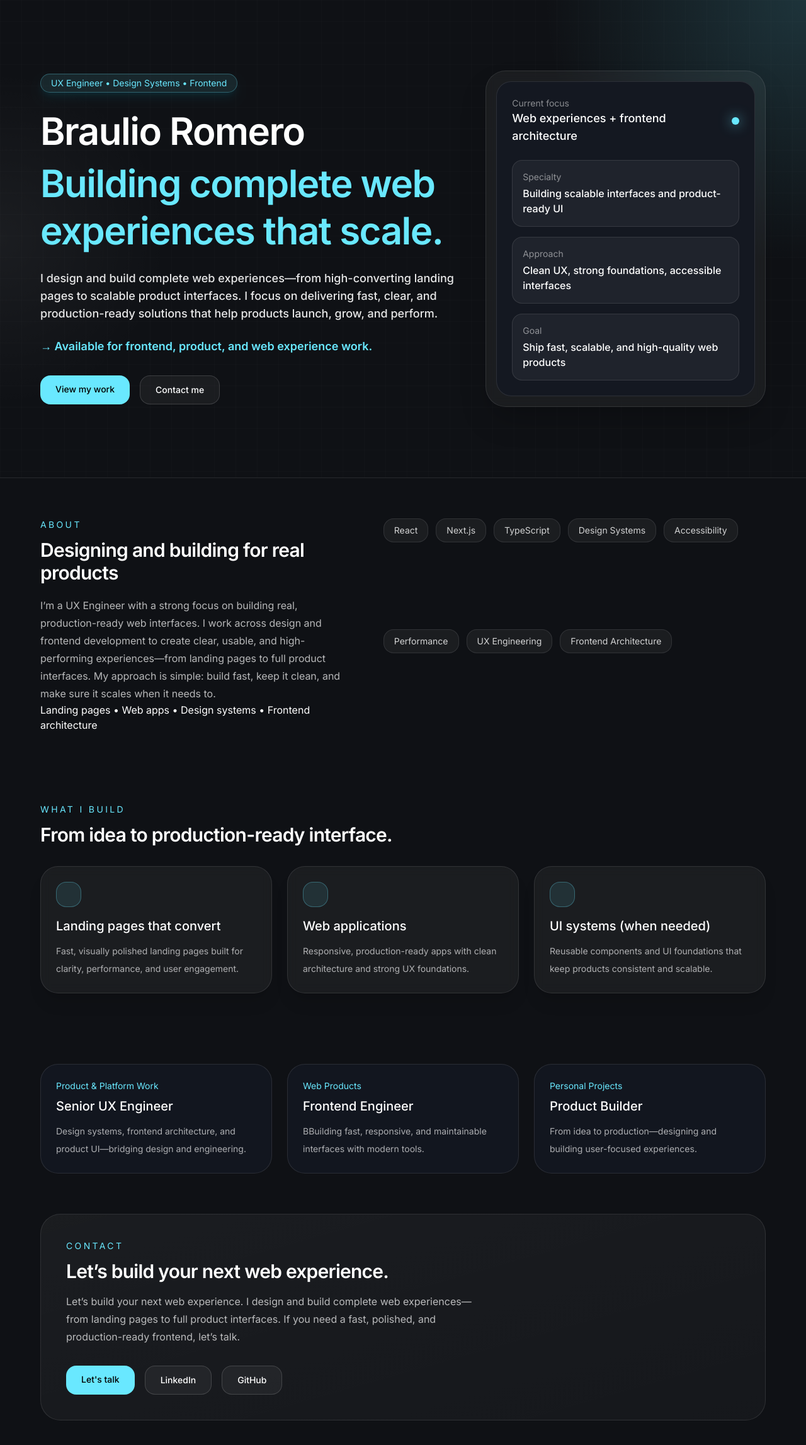
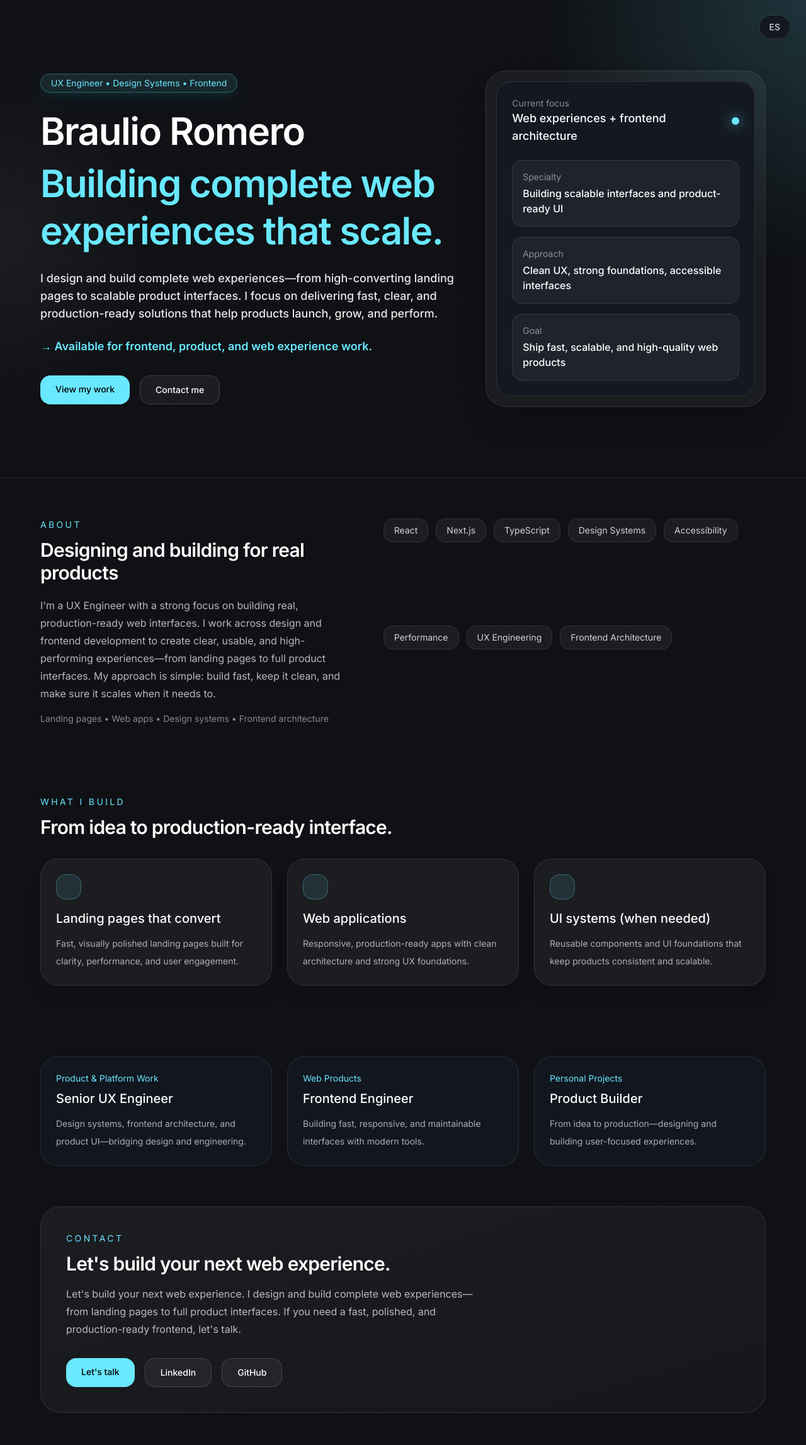
Before and after one commit to TruenoElfico/my-web, a Next.js app: page / in a window 1280 px wide. Shown: the top 2294 px of the page at 63% size. Built offline with nearby package versions, Linux system fonts and the light colour scheme.

Commit message:
Implement multilingual support by adding English and Spanish localization files, and refactor homepage to utilize translations for dynamic content rendering, including language toggle functionality.

```diff
--- /dev/null
+++ b/app/locales/en.json
@@ -0,0 +1,74 @@
+{
+  "badge": "UX Engineer • Design Systems • Frontend",
+  "hero": {
+    "name": "Braulio Romero",
+    "tagline": "Building complete web experiences that scale.",
+    "description": "I design and build complete web experiences—from high-converting landing pages to scalable product interfaces. I focus on delivering fast, clear, and production-ready solutions that help products launch, grow, and perform.",
+    "availability": "→ Available for frontend, product, and web experience work.",
+    "cta_work": "View my work",
+    "cta_contact": "Contact me"
+  },
+  "card": {
+    "label": "Current focus",
+    "title": "Web experiences + frontend architecture",
+    "specialty_label": "Specialty",
+    "specialty_value": "Building scalable interfaces and product-ready UI",
+    "approach_label": "Approach",
+    "approach_value": "Clean UX, strong foundations, accessible interfaces",
+    "goal_label": "Goal",
+    "goal_value": "Ship fast, scalable, and high-quality web products"
+  },
+  "about": {
+    "label": "About",
+    "heading": "Designing and building for real products",
+    "body": "I'm a UX Engineer with a strong focus on building real, production-ready web interfaces. I work across design and frontend development to create clear, usable, and high-performing experiences—from landing pages to full product interfaces. My approach is simple: build fast, keep it clean, and make sure it scales when it needs to.",
+    "tags": "Landing pages • Web apps • Design systems • Frontend architecture"
+  },
+  "work": {
+    "label": "What I build",
+    "heading": "From idea to production-ready interface.",
+    "projects": [
+      {
+        "title": "Landing pages that convert",
+        "description": "Fast, visually polished landing pages built for clarity, performance, and user engagement."
+      },
+      {
+        "title": "Web applications",
+        "description": "Responsive, production-ready apps with clean architecture and strong UX foundations."
+      },
+      {
+        "title": "UI systems (when needed)",
+        "description": "Reusable components and UI foundations that keep products consistent and scalable."
+      }
+    ]
+  },
+  "experience": {
+    "label": "Experience",
+    "heading": "Where I've done the work.",
+    "items": [
+      {
+        "role": "Senior UX Engineer",
+        "company": "Product & Platform Work",
+        "detail": "Design systems, frontend architecture, and product UI—bridging design and engineering."
+      },
+      {
+        "role": "Frontend Engineer",
+        "company": "Web Products",
+        "detail": "Building fast, responsive, and maintainable interfaces with modern tools."
+      },
+      {
+        "role": "Product Builder",
+        "company": "Personal Projects",
+        "detail": "From idea to production—designing and building user-focused experiences."
+      }
+    ]
+  },
+  "contact": {
+    "label": "Contact",
+    "heading": "Let's build your next web experience.",
+    "body": "Let's build your next web experience. I design and build complete web experiences—from landing pages to full product interfaces. If you need a fast, polished, and production-ready frontend, let's talk.",
+    "email_btn": "Let's talk",
+    "linkedin_btn": "LinkedIn",
+    "github_btn": "GitHub"
+  }
+}
--- /dev/null
+++ b/app/locales/es.json
@@ -0,0 +1,74 @@
+{
+  "badge": "Ingeniero UX • Sistemas de Diseño • Frontend",
+  "hero": {
+    "name": "Braulio Romero",
+    "tagline": "Construyendo experiencias web completas que escalan.",
+    "description": "Diseño y construyo experiencias web completas—desde landing pages de alta conversión hasta interfaces de producto escalables. Me enfoco en entregar soluciones rápidas, claras y listas para producción que ayudan a los productos a lanzarse, crecer y rendir.",
+    "availability": "→ Disponible para trabajo de frontend, producto y experiencias web.",
+    "cta_work": "Ver mi trabajo",
+    "cta_contact": "Contáctame"
+  },
+  "card": {
+    "label": "Enfoque actual",
+    "title": "Experiencias web + arquitectura frontend",
+    "specialty_label": "Especialidad",
+    "specialty_value": "Construir interfaces escalables y UI lista para producción",
+    "approach_label": "Enfoque",
+    "approach_value": "UX limpio, bases sólidas, interfaces accesibles",
+    "goal_label": "Objetivo",
+    "goal_value": "Lanzar productos web rápidos, escalables y de alta calidad"
+  },
+  "about": {
+    "label": "Sobre mí",
+    "heading": "Diseñando y construyendo para productos reales",
+    "body": "Soy un Ingeniero UX con fuerte enfoque en construir interfaces web reales y listas para producción. Trabajo entre diseño y desarrollo frontend para crear experiencias claras, usables y de alto rendimiento—desde landing pages hasta interfaces de producto completas. Mi enfoque es simple: construir rápido, mantenerlo limpio y asegurarme de que escale cuando sea necesario.",
+    "tags": "Landing pages • Aplicaciones web • Sistemas de diseño • Arquitectura frontend"
+  },
+  "work": {
+    "label": "Lo que construyo",
+    "heading": "De la idea a la interfaz lista para producción.",
+    "projects": [
+      {
+        "title": "Landing pages que convierten",
+        "description": "Landing pages visualmente pulidas y rápidas, construidas para claridad, rendimiento y engagement del usuario."
+      },
+      {
+        "title": "Aplicaciones web",
+        "description": "Apps responsivas y listas para producción con arquitectura limpia y bases UX sólidas."
+      },
+      {
+        "title": "Sistemas de UI (cuando se necesitan)",
+        "description": "Componentes reutilizables y bases de UI que mantienen los productos consistentes y escalables."
+      }
+    ]
+  },
+  "experience": {
+    "label": "Experiencia",
+    "heading": "Donde he hecho el trabajo.",
+    "items": [
+      {
+        "role": "Ingeniero UX Senior",
+        "company": "Producto y Plataforma",
+        "detail": "Sistemas de diseño, arquitectura frontend y UI de producto—uniendo diseño e ingeniería."
+      },
+      {
+        "role": "Ingeniero Frontend",
+        "company": "Productos Web",
+        "detail": "Construyendo interfaces rápidas, responsivas y mantenibles con herramientas modernas."
+      },
+      {
+        "role": "Product Builder",
+        "company": "Proyectos Personales",
+        "detail": "De la idea a producción—diseñando y construyendo experiencias centradas en el usuario."
+      }
+    ]
+  },
+  "contact": {
+    "label": "Contacto",
+    "heading": "Construyamos tu próxima experiencia web.",
+    "body": "Construyamos tu próxima experiencia web. Diseño y construyo experiencias web completas—desde landing pages hasta interfaces de producto completas. Si necesitas un frontend rápido, pulido y listo para producción, hablemos.",
+    "email_btn": "Hablemos",
+    "linkedin_btn": "LinkedIn",
+    "github_btn": "GitHub"
+  }
+}
--- a/app/page.tsx
+++ b/app/page.tsx
@@ -1,4 +1,11 @@
-export default function PersonalPortfolioPage() {
+"use client";
+
+import { useState } from "react";
+import en from "./locales/en.json";
+import es from "./locales/es.json";
+
+const locales = { en, es };
+
 const skills = [
   "React",
   "Next.js",
@@ -10,47 +17,22 @@ export default function PersonalPortfolioPage() {
   "Frontend Architecture",
 ];
 
-  const projects = [
-    {
-      title: "Landing pages that convert",
-      description:
-        "Fast, visually polished landing pages built for clarity, performance, and user engagement.",
-    },
-    {
-      title: "Web applications",
-      description:
-        "Responsive, production-ready apps with clean architecture and strong UX foundations.",
-    },
-    {
-      title: "UI systems (when needed)",
-      description:
-        "Reusable components and UI foundations that keep products consistent and scalable.",
-    },
-  ];
-
-  const experience = [
-    {
-      role: "Senior UX Engineer",
-      company: "Product & Platform Work",
-      detail:
-        "Design systems, frontend architecture, and product UI—bridging design and engineering.",
-    },
-    {
-      role: "Frontend Engineer",
-      company: "Web Products",
-      detail:
-        "BBuilding fast, responsive, and maintainable interfaces with modern tools.",
-    },
-    {
-      role: "Product Builder",
-      company: "Personal Projects",
-      detail:
-        "From idea to production—designing and building user-focused experiences.",
-    },
-  ];
+export default function PersonalPortfolioPage() {
+  const [lang, setLang] = useState<"en" | "es">("en");
+  const t = locales[lang];
 
   return (
     <main className="min-h-screen bg-[#0f1115] text-white">
+      {/* Language toggle */}
+      <div className="fixed right-6 top-6 z-50">
+        <button
+          onClick={() => setLang(lang === "en" ? "es" : "en")}
+          className="cursor-pointer rounded-full border border-white/15 bg-[#141821] px-4 py-2 text-sm font-medium text-white/80 shadow-lg backdrop-blur transition hover:border-[#69E8FF]/40 hover:text-[#69E8FF]"
+        >
+          {lang === "en" ? "ES" : "EN"}
+        </button>
+      </div>
+
       <section className="relative overflow-hidden border-b border-white/10">
         <div className="absolute inset-0 bg-[radial-gradient(circle_at_top_right,rgba(105,232,255,0.16),transparent_28%),radial-gradient(circle_at_left,rgba(255,255,255,0.05),transparent_20%)]" />
         <div className="absolute inset-0 opacity-20 [background-image:linear-gradient(rgba(255,255,255,0.07)_1px,transparent_1px),linear-gradient(90deg,rgba(255,255,255,0.07)_1px,transparent_1px)] [background-size:34px_34px]" />
@@ -58,24 +40,21 @@ export default function PersonalPortfolioPage() {
         <div className="relative mx-auto grid max-w-7xl gap-10 px-6 py-20 md:grid-cols-[1.2fr_0.8fr] md:px-10 lg:px-16 lg:py-28">
           <div className="flex flex-col justify-center">
             <div className="mb-6 inline-flex w-fit items-center rounded-full border border-[#69E8FF]/30 bg-[#69E8FF]/10 px-4 py-1 text-sm text-[#69E8FF] shadow-lg shadow-cyan-500/10">
-              UX Engineer • Design Systems • Frontend
+              {t.badge}
             </div>
 
             <h1 className="max-w-4xl text-4xl font-semibold leading-tight tracking-tight md:text-6xl">
-              Braulio Romero
+              {t.hero.name}
               <span className="mt-2 block text-[#69E8FF]">
-                Building complete web experiences that scale.
+                {t.hero.tagline}
               </span>
             </h1>
 
             <p className="mt-6 max-w-2xl text-base font-medium leading-7 text-white/90 md:text-lg">
-              I design and build complete web experiences—from high-converting
-              landing pages to scalable product interfaces. I focus on
-              delivering fast, clear, and production-ready solutions that help
-              products launch, grow, and perform.
+              {t.hero.description}
             </p>
             <p className="mt-6 max-w-2xl text-base font-semibold leading-7 text-[#69E8FF] md:text-lg">
-              → Available for frontend, product, and web experience work.
+              {t.hero.availability}
             </p>
 
             <div className="mt-8 flex flex-wrap gap-4">
@@ -83,13 +62,13 @@ export default function PersonalPortfolioPage() {
                 href="#work"
                 className="rounded-2xl bg-[#69E8FF] px-6 py-3 text-sm font-medium text-black transition hover:scale-[1.02]"
               >
-                View my work
+                {t.hero.cta_work}
               </a>
               <a
                 href="#contact"
                 className="rounded-2xl border border-white/15 bg-white/5 px-6 py-3 text-sm font-medium text-white transition hover:bg-white/10"
               >
-                Contact me
+                {t.hero.cta_contact}
               </a>
             </div>
           </div>
@@ -99,31 +78,33 @@ export default function PersonalPortfolioPage() {
               <div className="rounded-[1.5rem] border border-white/10 bg-[#141821] p-6">
                 <div className="mb-6 flex items-center justify-between">
                   <div>
-                    <p className="text-sm text-white/50">Current focus</p>
-                    <p className="text-lg font-medium">
-                      Web experiences + frontend architecture
-                    </p>
+                    <p className="text-sm text-white/50">{t.card.label}</p>
+                    <p className="text-lg font-medium">{t.card.title}</p>
                   </div>
                   <div className="h-3 w-3 rounded-full bg-[#69E8FF] shadow-[0_0_20px_rgba(105,232,255,0.8)]" />
                 </div>
 
                 <div className="space-y-4">
                   <div className="rounded-2xl border border-white/10 bg-white/5 p-4">
-                    <p className="text-sm text-white/50">Specialty</p>
+                    <p className="text-sm text-white/50">
+                      {t.card.specialty_label}
+                    </p>
                     <p className="mt-1 text-base font-medium">
-                      Building scalable interfaces and product-ready UI
+                      {t.card.specialty_value}
                     </p>
                   </div>
                   <div className="rounded-2xl border border-white/10 bg-white/5 p-4">
-                    <p className="text-sm text-white/50">Approach</p>
+                    <p className="text-sm text-white/50">
+                      {t.card.approach_label}
+                    </p>
                     <p className="mt-1 text-base font-medium">
-                      Clean UX, strong foundations, accessible interfaces
+                      {t.card.approach_value}
                     </p>
                   </div>
                   <div className="rounded-2xl border border-white/10 bg-white/5 p-4">
-                    <p className="text-sm text-white/50">Goal</p>
+                    <p className="text-sm text-white/50">{t.card.goal_label}</p>
                     <p className="mt-1 text-base font-medium">
-                      Ship fast, scalable, and high-quality web products
+                      {t.card.goal_value}
                     </p>
                   </div>
                 </div>
@@ -137,22 +118,15 @@ export default function PersonalPortfolioPage() {
         <div className="grid gap-12 lg:grid-cols-[0.9fr_1.1fr]">
           <div>
             <p className="text-sm uppercase tracking-[0.24em] text-[#69E8FF]">
-              About
+              {t.about.label}
             </p>
             <h2 className="mt-3 text-3xl font-semibold tracking-tight">
-              Designing and building for real products
+              {t.about.heading}
             </h2>
-            <p className="mt-5 max-w-xl text-white/70 leading-7">
-              I’m a UX Engineer with a strong focus on building real,
-              production-ready web interfaces. I work across design and frontend
-              development to create clear, usable, and high-performing
-              experiences—from landing pages to full product interfaces. My
-              approach is simple: build fast, keep it clean, and make sure it
-              scales when it needs to.
+            <p className="mt-5 max-w-xl leading-7 text-white/70">
+              {t.about.body}
             </p>
-            <p>
-              Landing pages • Web apps • Design systems • Frontend architecture
-            </p>
+            <p className="mt-4 text-sm text-white/50">{t.about.tags}</p>
           </div>
 
           <div className="flex flex-wrap gap-3">
@@ -175,16 +149,16 @@ export default function PersonalPortfolioPage() {
         <div className="mb-8 flex items-end justify-between gap-4">
           <div>
             <p className="text-sm uppercase tracking-[0.24em] text-[#69E8FF]">
-              What I build
+              {t.work.label}
             </p>
             <h2 className="mt-3 text-3xl font-semibold tracking-tight">
-              From idea to production-ready interface.
+              {t.work.heading}
             </h2>
           </div>
         </div>
 
         <div className="grid gap-6 md:grid-cols-2 xl:grid-cols-3">
-          {projects.map((project) => (
+          {t.work.projects.map((project) => (
             <article
               key={project.title}
               className="rounded-[1.75rem] border border-white/10 bg-white/5 p-6 shadow-xl backdrop-blur transition hover:-translate-y-1 hover:bg-white/[0.07]"
@@ -201,7 +175,7 @@ export default function PersonalPortfolioPage() {
 
       <section className="mx-auto max-w-7xl px-6 py-16 md:px-10 lg:px-16">
         <div className="grid gap-6 lg:grid-cols-3">
-          {experience.map((item) => (
+          {t.experience.items.map((item) => (
             <div
               key={item.role}
               className="rounded-[1.75rem] border border-white/10 bg-[#12161f] p-6"
@@ -222,16 +196,13 @@ export default function PersonalPortfolioPage() {
       >
         <div className="rounded-[2rem] border border-white/10 bg-gradient-to-br from-white/5 to-white/[0.03] p-8 md:p-10">
           <p className="text-sm uppercase tracking-[0.24em] text-[#69E8FF]">
-            Contact
+            {t.contact.label}
           </p>
           <h2 className="mt-3 text-3xl font-semibold tracking-tight">
-            Let’s build your next web experience.
+            {t.contact.heading}
           </h2>
-          <p className="mt-4 max-w-2xl text-white/70 leading-7">
-            Let’s build your next web experience. I design and build complete
-            web experiences—from landing pages to full product interfaces. If
-            you need a fast, polished, and production-ready frontend, let’s
-            talk.
+          <p className="mt-4 max-w-2xl leading-7 text-white/70">
+            {t.contact.body}
           </p>
 
           <div className="mt-8 flex flex-wrap gap-4">
@@ -239,21 +210,21 @@ export default function PersonalPortfolioPage() {
               href="mailto:terrbete@gmail.com?subject=Project Inquiry&body=Hi Braulio, I'd like to talk about..."
               className="rounded-2xl bg-[#69E8FF] px-6 py-3 text-sm font-medium text-black"
             >
-              Let's talk
+              {t.contact.email_btn}
             </a>
             <a
               href="https://www.linkedin.com/in/braulio-romero/"
               target="_blank"
               className="rounded-2xl border border-white/15 bg-white/5 px-6 py-3 text-sm font-medium text-white"
             >
-              LinkedIn
+              {t.contact.linkedin_btn}
             </a>
             <a
               href="https://github.com/TruenoElfico"
               target="_blank"
               className="rounded-2xl border border-white/15 bg-white/5 px-6 py-3 text-sm font-medium text-white"
             >
-              GitHub
+              {t.contact.github_btn}
             </a>
           </div>
         </div>
```
Lines whose indentation alone changed are shown as unchanged.
